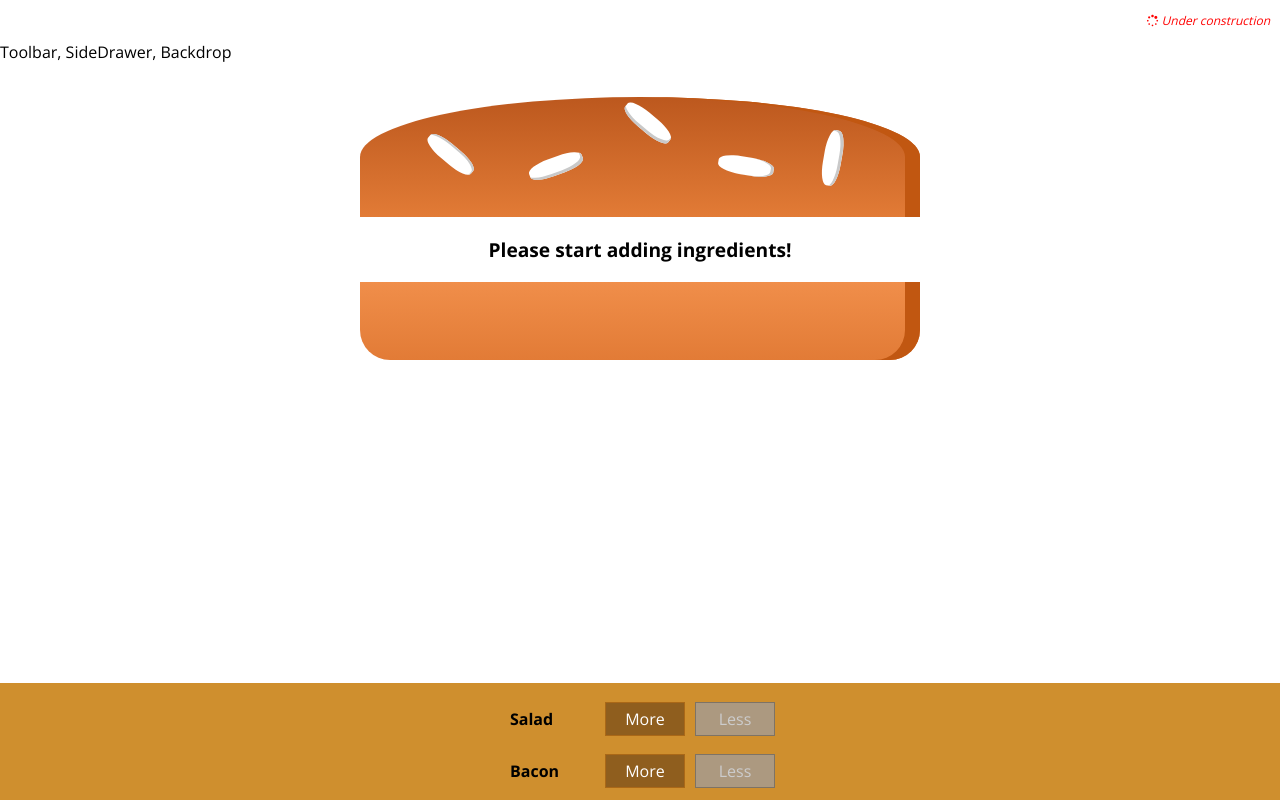
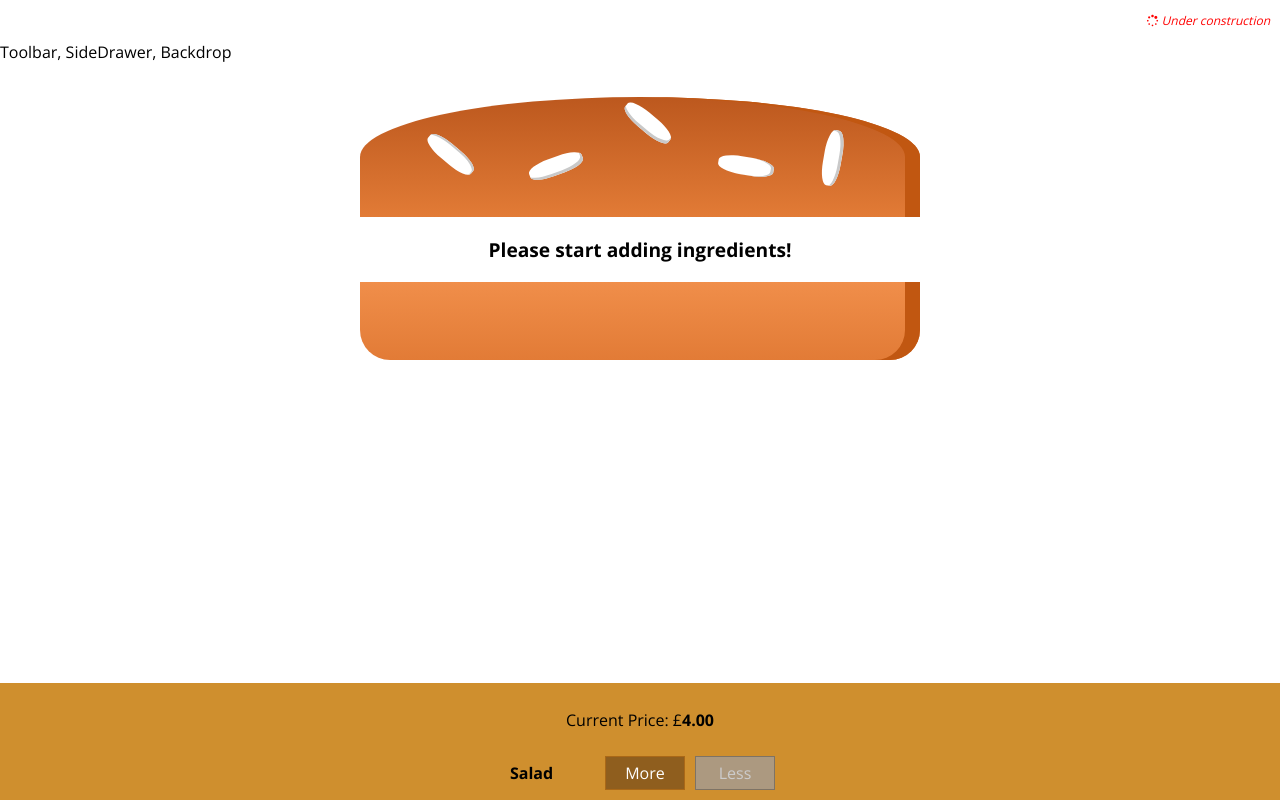
Before and after one commit to manuel-valles/make-a-burger, a React app: page / in a window 1280 px wide. Shown: the top 800 px of the page. Built offline with nearby package versions, Linux system fonts and the light colour scheme.

Commit message:
Display total Price

```diff
--- a/src/components/Burger/BuildControls/BuildControls.js
+++ b/src/components/Burger/BuildControls/BuildControls.js
@@ -11,6 +11,7 @@
 
 const buildControls = props => (
     <div className={styles.BuildControls}>
+        <p>Current Price: &pound;<strong>{props.price.toFixed(2)}</strong></p>
         {controls.map(ctrl=>(
             <BuildControl
                 key={ctrl.label}
--- a/src/containers/BurgerBuilder/BurgerBuilder.js
+++ b/src/containers/BurgerBuilder/BurgerBuilder.js
@@ -63,7 +63,8 @@
                 <BuildControls
                     ingredientAdded={this.addIngredientHandler}
                     ingredientRemoved={this.removeIngredientHandler}
-                    disabled={disabledInfo}/>
+                    disabled={disabledInfo}
+                    price={this.state.totalPrice}/>
             </Auxiliar>
         );
     }
```
